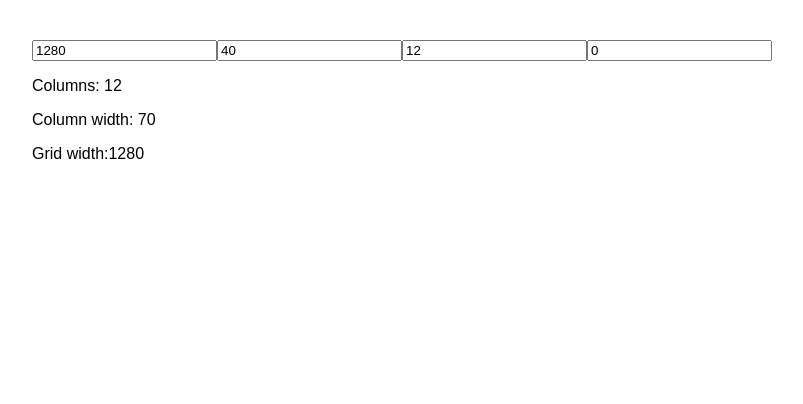
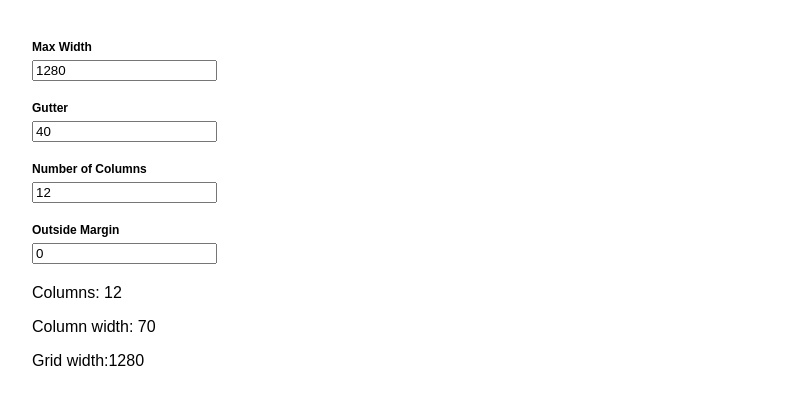
Before and after one commit to dannymcclain/Grid-Calc, a React (Create React App) app: page / in a window 1280 px wide. Shown: the top 404 px of the page, without its empty margins (8-811 px from the left). Built offline with nearby package versions, Linux system fonts and the light colour scheme.

Commit message:
layout css for clarity

```diff
--- a/src/App.css
+++ b/src/App.css
@@ -1,5 +1,16 @@
 .container {
   padding: 40px;
+}
+
+.grid-input {
+  margin-bottom: 20px;
+}
+
+label {
+  font-weight: bold;
+  font-size: 12px;
+  margin-bottom: 6px;
+  display: block;
 }
 
 .red {
--- a/src/App.js
+++ b/src/App.js
@@ -68,33 +68,45 @@ class App extends Component {
   render() {
     return (
       <div className="container">
+        <div className="grid-input">
+          <label>Max Width</label>
           <input
             type="number"
             className="max-width"
             value={this.state.maxWidth}
             onChange={this.setMaxWidth}
           />
+        </div>
 
+        <div className="grid-input">
+          <label>Gutter</label>
           <input
             type="number"
             className="gutter"
             value={this.state.gutter}
             onChange={this.setGutter}
           />
+        </div>
 
+        <div className="grid-input">
+          <label>Number of Columns</label>
           <input
             type="number"
             className="columns"
             value={this.state.columns}
             onChange={this.setColumns}
           />
+        </div>
 
+        <div className="grid-input">
+          <label>Outside Margin</label>
           <input
             type="number"
             className="margin"
             value={this.state.margin}
             onChange={this.setMargin}
           />
+        </div>
 
         <p>Columns: {this.state.columns}</p>
         <p>Column width: {this.state.columnWidth}</p>
```
Lines whose indentation alone changed are shown as unchanged.
